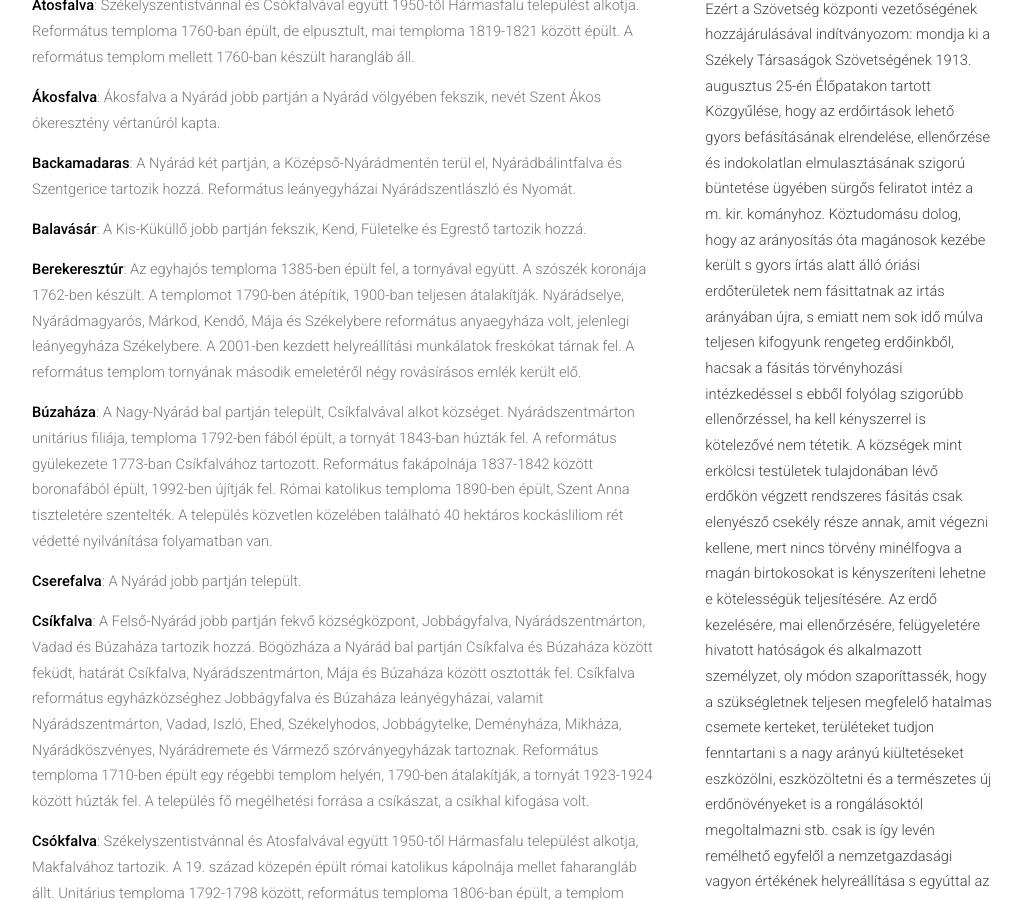
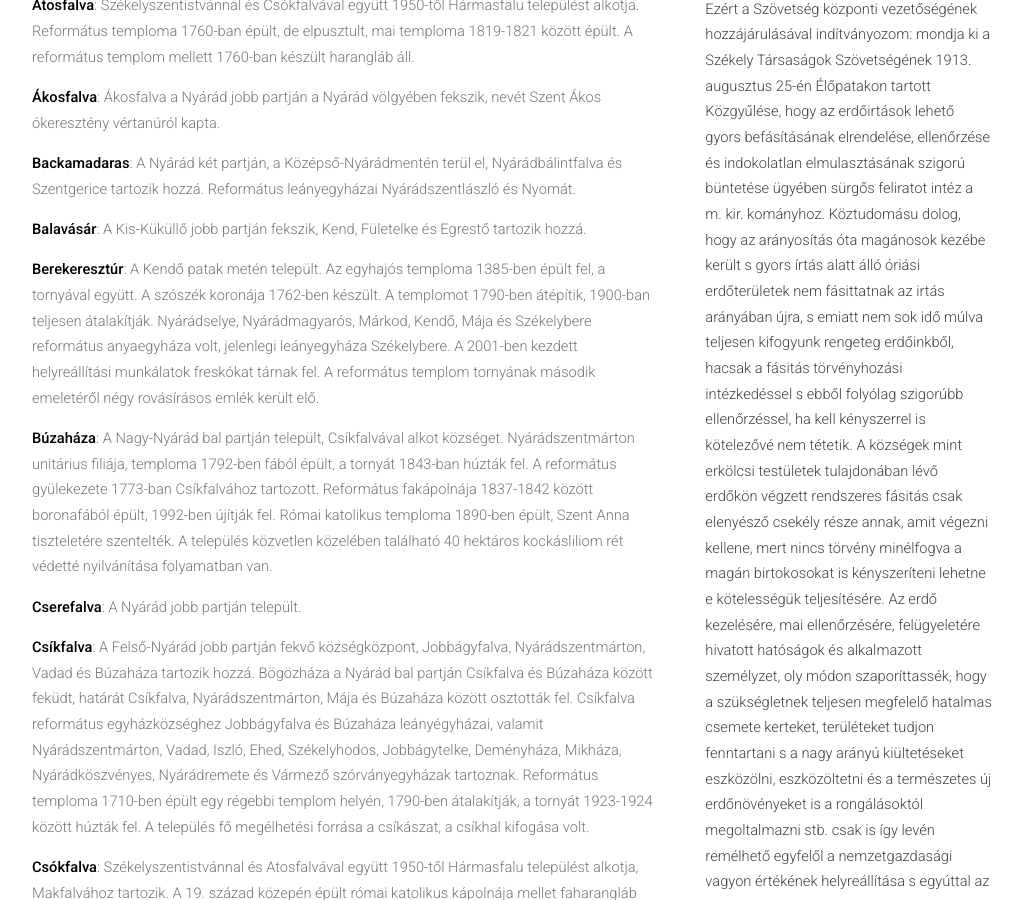
Before and after one commit to siculia/siculia.github.io, a Jekyll site: the page built from siculia-marosszek.html, in a window 1280 px wide and 900 px high, scrolled down 1534 px. Shown: the whole window, without its empty margins (128-1150 px from the left). Built offline with Jekyll 4.4.1, drawn with Linux system fonts in a browser that asks for light colours; nearby versions of some CDN libraries; library files that are not in the unit come from our copies.

Commit message:
Nyárádselye++

```diff
--- a/siculia-marosszek.html
+++ b/siculia-marosszek.html
@@ -24,7 +24,7 @@ layout: default
 							<p style="text-align: left;"><b>Ákosfalva</b>: Ákosfalva a Nyárád jobb partján a Nyárád völgyében fekszik, nevét Szent Ákos ókeresztény vértanúról kapta.</p>
 							<p style="text-align: left;"><b>Backamadaras</b>: A Nyárád két partján, a Középső-Nyárádmentén terül el, Nyárádbálintfalva és Szentgerice tartozik hozzá. Református leányegyházai Nyárádszentlászló és Nyomát.</p>
 							<p style="text-align: left;"><b>Balavásár</b>: A Kis-Küküllő jobb partján fekszik, Kend, Fületelke és Egrestő tartozik hozzá.</p>
-							<p style="text-align: left;"><b>Berekeresztúr</b>: Az egyhajós temploma 1385-ben épült fel, a tornyával együtt. A szószék koronája 1762-ben készült. A templomot 1790-ben átépítik, 1900-ban teljesen átalakítják. Nyárádselye, Nyárádmagyarós, Márkod, Kendő, Mája és Székelybere református anyaegyháza volt, jelenlegi leányegyháza Székelybere. A 2001-ben kezdett helyreállítási munkálatok freskókat tárnak fel. A református templom tornyának második emeletéről négy rovásírásos emlék került elő.</p>
+							<p style="text-align: left;"><b>Berekeresztúr</b>: A Kendő patak metén települt. Az egyhajós temploma 1385-ben épült fel, a tornyával együtt. A szószék koronája 1762-ben készült. A templomot 1790-ben átépítik, 1900-ban teljesen átalakítják. Nyárádselye, Nyárádmagyarós, Márkod, Kendő, Mája és Székelybere református anyaegyháza volt, jelenlegi leányegyháza Székelybere. A 2001-ben kezdett helyreállítási munkálatok freskókat tárnak fel. A református templom tornyának második emeletéről négy rovásírásos emlék került elő.</p>
 							<p style="text-align: left;"><b>Búzaháza</b>: A Nagy-Nyárád bal partján települt, Csíkfalvával alkot községet. Nyárádszentmárton unitárius filiája, temploma 1792-ben fából épült, a tornyát 1843-ban húzták fel. A református gyülekezete 1773-ban Csíkfalvához tartozott. Református fakápolnája 1837-1842 között boronafából épült, 1992-ben újítják fel. Római katolikus temploma 1890-ben épült, Szent Anna tiszteletére szentelték. A település közvetlen közelében található 40 hektáros kockásliliom rét védetté nyilvánítása folyamatban van.</p>
 							<p style="text-align: left;"><b>Cserefalva</b>: A Nyárád jobb partján települt.</p>
 							<p style="text-align: left;"><b>Csíkfalva</b>: A Felső-Nyárád jobb partján fekvő községközpont, Jobbágyfalva, Nyárádszentmárton, Vadad és Búzaháza tartozik hozzá. Bögözháza a Nyárád bal partján Csíkfalva és Búzaháza között feküdt, határát Csíkfalva, Nyárádszentmárton, Mája és Búzaháza között osztották fel. Csíkfalva református egyházközséghez Jobbágyfalva és Búzaháza leányégyházai, valamit Nyárádszentmárton, Vadad, Iszló, Ehed, Székelyhodos, Jobbágytelke, Deményháza, Mikháza, Nyárádköszvényes, Nyárádremete és Vármező szórványegyházak tartoznak. Református temploma 1710-ben épült egy régebbi templom helyén, 1790-ben átalakítják, a tornyát 1923-1924 között húzták fel. A település fő megélhetési forrása a csíkászat, a csíkhal kifogása volt.</p>
```
